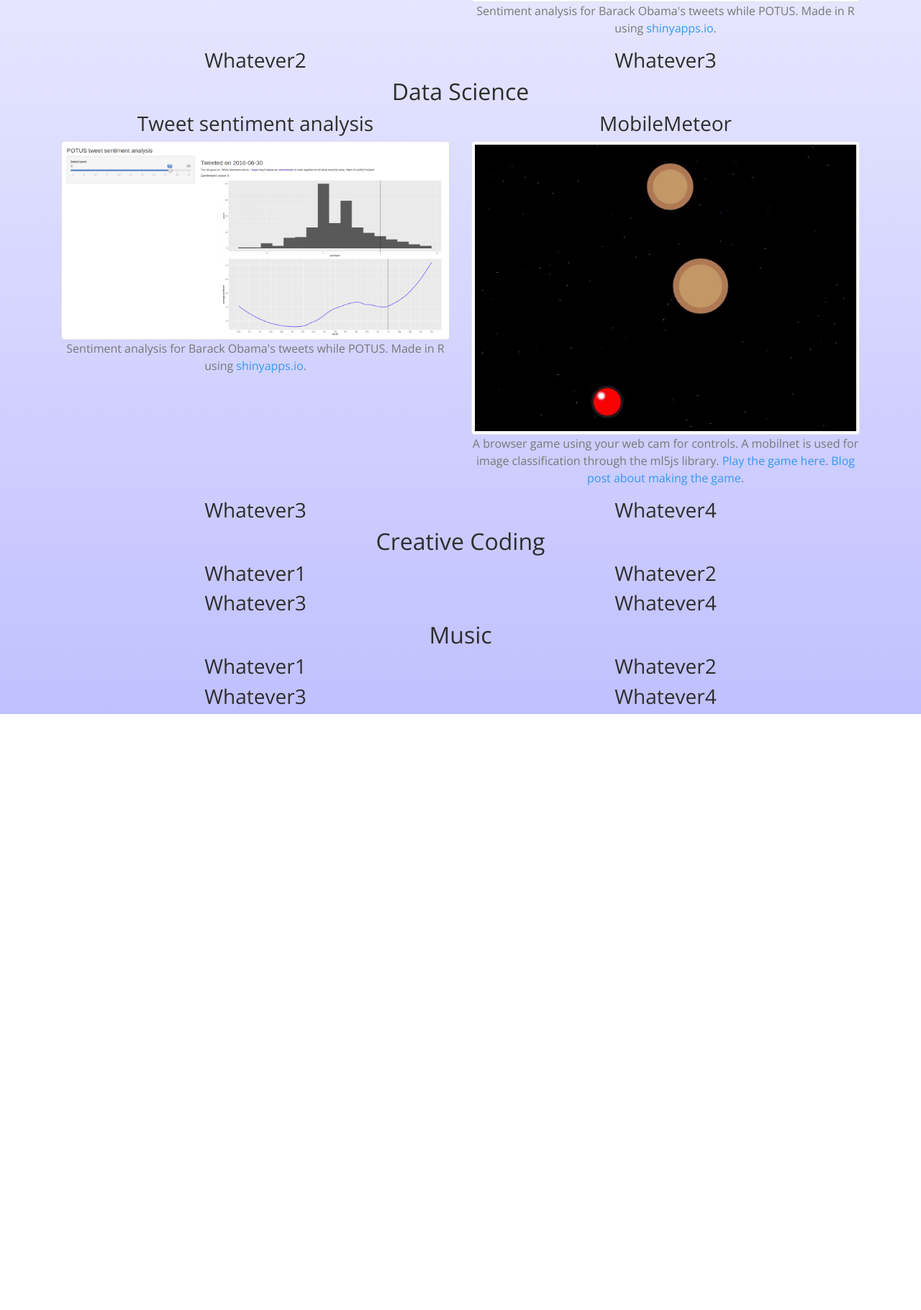
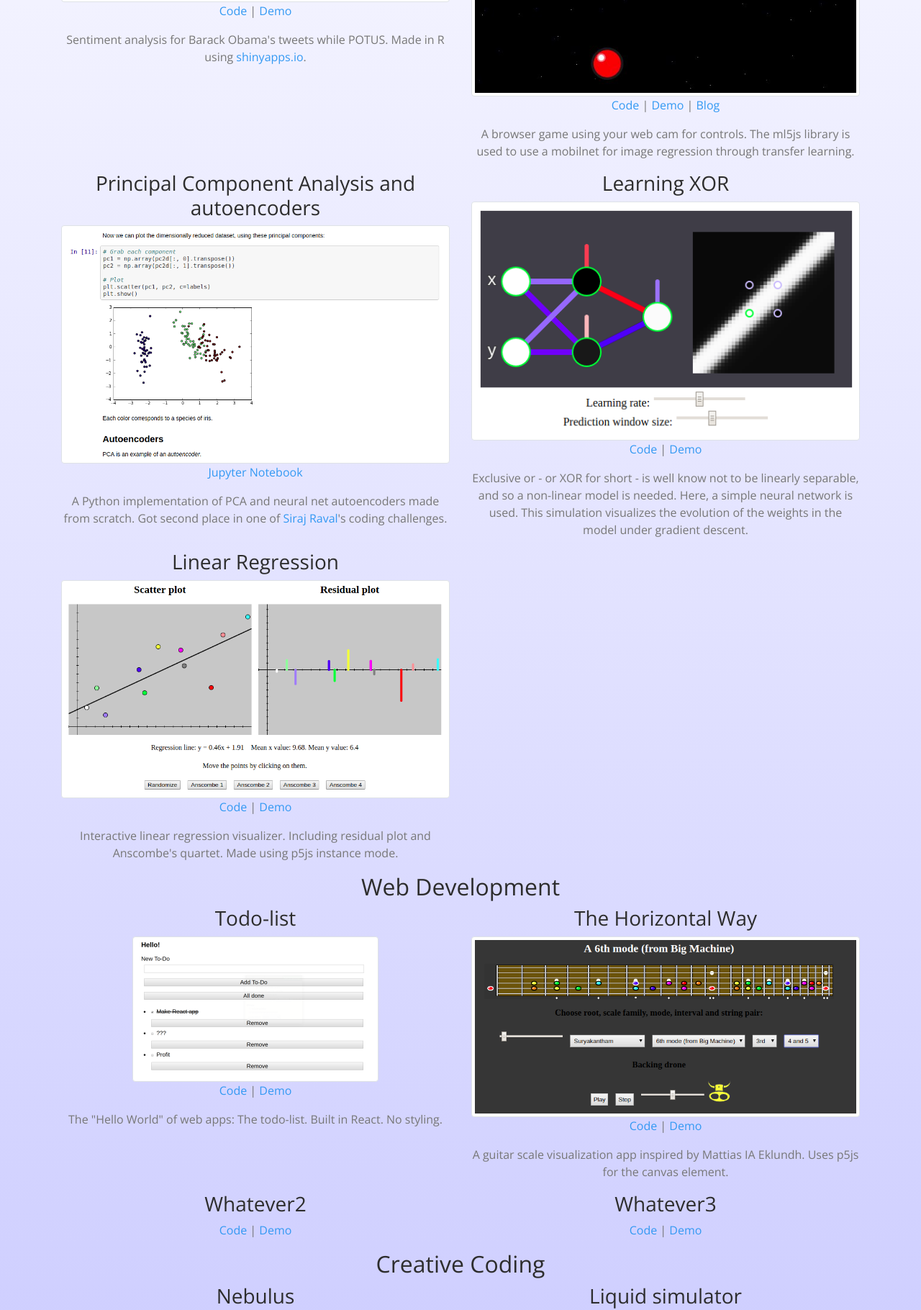
Before and after one commit to kwichmann/kwichmann.github.io, a plain HTML site: page index.html in a window 1280 px wide. Shown: the part 677-2497 px from the top of the page at 72% size. Before the commit the page ends 1669 px from the top, so only its background shows below. Drawn offline with nearby package versions, Linux system fonts and the light colour scheme.

Commit message:
More projects added. Some minor layout changes

```diff
--- a/index.html
+++ b/index.html
@@ -70,37 +70,6 @@
         </div>
 
         <div class="container text-center">
-          <h2>Web Development</h2>
-        </div>
-        <div class="container fluid">
-          <div class="row">
-
-            <div class="col-sm-6 text-center">
-              <h3>Todo-list</h3>
-              <a href="https://github.com/kwichmann/todoReact">
-                <img class="img-thumbnail" src="pics/web/todo-react.png" alt="To-do-list"></a>
-              <p>The "Hello World" of web apps: The todo-list. Built in React. No styling</p>
-            </div>
-
-            <div class="col-sm-6 text-center">
-              <h3>Tweet sentiment analysis</h3>
-              <a href="https://kwichmann.shinyapps.io/potus_tweets/">
-                <img class="img-thumbnail" src="pics/web/obama.png" alt="POTUS tweets"></a>
-              <p>Sentiment analysis for Barack Obama's tweets while POTUS. Made in R using
-                <a href="https://www.shinyapps.io">shinyapps.io</a>.</p>
-            </div>
-
-            <div class="col-sm-6 text-center">
-                <h3>Whatever2</h3>
-            </div>
-
-            <div class="col-sm-6 text-center">
-                <h3>Whatever3</h3>
-            </div>
-          </div>
-        </div>
-
-        <div class="container text-center">
             <h2>Data Science</h2>
         </div>
         <div class="container fluid">
@@ -110,31 +79,132 @@
               <h3>Tweet sentiment analysis</h3>
               <a href="https://kwichmann.shinyapps.io/potus_tweets/">
                 <img class="img-thumbnail" src="pics/web/obama.png" alt="POTUS tweets"></a>
-              <p>Sentiment analysis for Barack Obama's tweets while POTUS. Made in R using
+              <p>
+                <a href="https://github.com/kwichmann/developing_data_products/tree/master/potus_tweets">Code</a> |
+                <a href="https://kwichmann.shinyapps.io/potus_tweets/">Demo</a>
+              </p>
+              <p>
+                Sentiment analysis for Barack Obama's tweets while POTUS. Made in R using
                 <a href="https://www.shinyapps.io">shinyapps.io</a>.</p>
             </div>
 
             <div class="col-sm-6 text-center">
-                <h3>MobileMeteor</h3>
-                <a href="https://github.com/kwichmann/MobileMeteor">
-                  <img class="img-thumbnail" src="pics/web/mobile_meteor.jpg" alt=""></a>
-                <p>A browser game using your web cam for controls.
-                  A mobilnet is used for image classification through the ml5js library.
-                  <a href="https://kwichmann.github.io/MobileMeteor/">Play the game here</a>.
-                  <a href="https://medium.com/@kristian.wichmann/making-mobilemeteor-56440804fee0">
-                    Blog post about making the game</a>.
+              <h3>MobileMeteor</h3>
+              <a href="https://kwichmann.github.io/MobileMeteor/">
+                <img class="img-thumbnail" src="pics/web/mobile_meteor.jpg" alt=""></a>
+              <p>
+                <a href="https://github.com/kwichmann/MobileMeteor">Code</a> |
+                <a href="https://kwichmann.github.io/MobileMeteor/">Demo</a> |
+                <a href="https://medium.com/@kristian.wichmann/making-mobilemeteor-56440804fee0">Blog</a>
+              </p>
+              <p>
+                A browser game using your web cam for controls.
+                The ml5js library is used to use a mobilnet for image regression through transfer learning.
+              </p>
+            </div>
+
+            <div class="col-sm-6 text-center">
+              <h3>Principal Component Analysis and autoencoders</h3>
+              <a href="https://github.com/kwichmann/PCA_and_autoencoders">
+                <img class="img-thumbnail" src="pics/web/pca.png" alt="PCA"></a>
+              <p>
+                <a href="https://github.com/kwichmann/PCA_and_autoencoders">Jupyter Notebook</a>
+              </p>
+              <p>
+                A Python implementation of PCA and neural net autoencoders made from scratch.
+                Got second place in one of
+                <a href="https://www.youtube.com/channel/UCWN3xxRkmTPmbKwht9FuE5A">Siraj Raval</a>'s coding challenges.
+              </p>
+            </div>
+
+            <div class="col-sm-6 text-center">
+              <h3>Learning XOR</h3>
+              <a href="https://kwichmann.github.io/ml_sandbox/XOR_nn/">
+                <img class="img-thumbnail" src="pics/web/xor.png" alt="XOR">
+              </a>
+              <p>
+                <a href="https://github.com/kwichmann/ml_sandbox/tree/master/docs/XOR_nn">Code</a> |
+                <a href="https://kwichmann.github.io/ml_sandbox/XOR_nn/">Demo</a>
+              </p>
+              <p>
+                Exclusive or - or XOR for short - is well know not to be linearly separable, and so a
+                non-linear model is needed. Here, a simple neural network is used.
+                This simulation visualizes the evolution of the weights in the model under gradient descent.
+              </p>
+            </div>
+
+
+            <div class="col-sm-6 text-center">
+              <h3>Linear Regression</h3>
+              <a href="https://kwichmann.github.io/ml_sandbox/linear_regression_diagnostics/">
+                <img class="img-thumbnail" src="pics/web/linreg.png" alt="Linear Regression">
+              </a>
+              <p>
+                <a href="https://github.com/kwichmann/ml_sandbox/tree/master/docs/linear_regression_diagnostics">Code</a> |
+                <a href="https://kwichmann.github.io/ml_sandbox/linear_regression_diagnostics/">Demo</a>
+              </p>
+              <p>
+                Interactive linear regression visualizer. Including residual plot and Anscombe's quartet.
+                Made using p5js instance mode.
+              </p>
+            </div>
+
+          </div>
+        </div>
+
+        <div class="container text-center">
+          <h2>Web Development</h2>
+        </div>
+        <div class="container fluid">
+          <div class="row">
+
+            <div class="col-sm-6 text-center">
+              <h3>Todo-list</h3>
+              <a href="https://kwichmann.github.io/todoReact/">
+                <img class="img-thumbnail" src="pics/web/todo-react.png" alt="To-do-list"></a>
+              <p>
+                <a href="https://github.com/kwichmann/todoReact">Code</a> |
+                <a href="https://kwichmann.github.io/todoReact/">Demo</a>
+              </p>
+              <p>
+                The "Hello World" of web apps: The todo-list. Built in React. No styling.
+              </p>
+            </div>
+
+            <div class="col-sm-6 text-center">
+              <h3>The Horizontal Way</h3>
+              <a href="https://kwichmann.github.io/horizontalway/">
+                <img class="img-thumbnail" src="pics/web/horizontal.png" alt="Horizontal Way"></a>
+              <p>
+                <a href="https://github.com/kwichmann/horizontalway">Code</a> |
+                <a href="https://kwichmann.github.io/horizontalway/">Demo</a>
+              </p>
+              <p>
+                A guitar scale visualization app inspired by Mattias IA Eklundh.
+                Uses p5js for the canvas element.
+              </p>
+            </div>
+
+            <div class="col-sm-6 text-center">
+                <h3>Whatever2</h3>
+                <p>
+                  <a href="">Code</a> |
+                  <a href="">Demo</a>
                 </p>
+
             </div>
 
             <div class="col-sm-6 text-center">
                 <h3>Whatever3</h3>
-            </div>
+                <p>
+                  <a href="">Code</a> |
+                  <a href="">Demo</a>
+                </p>
 
-            <div class="col-sm-6 text-center">
-                <h3>Whatever4</h3>
             </div>
           </div>
         </div>
+
 
         <div class="container text-center">
             <h2>Creative Coding</h2>
@@ -142,11 +212,33 @@
         <div class="container fluid">
           <div class="row">
             <div class="col-sm-6 text-center">
-              <h3>Whatever1</h3>
+              <h3>Nebulus</h3>
+              <a href="https://kwichmann.github.io/Nebulus/">
+                <img class="img-thumbnail" src="pics/web/nebulus.png" alt="Nebulus">
+              </a>
+              <p>
+                <a href="https://github.com/kwichmann/Nebulus">Code</a> |
+                <a href="https://kwichmann.github.io/Nebulus/">Demo</a>
+              </p>
+              <p>
+                Inspired by the
+                  <a href="https://www.c64-wiki.com/wiki/Nebulus">classic Commodore 64 game</a>.
+                A rendering of a rotating tower. Use arrow keys to navigate. Made using p5js.
+              </p>
             </div>
 
             <div class="col-sm-6 text-center">
-                <h3>Whatever2</h3>
+                <h3>Liquid simulator</h3>
+                <a href="">
+                  <img src="pics/web/liquid.png" alt="Liquid">
+                </a>
+                <p>
+                  <a href="https://editor.p5js.org/kwichmann/sketches/S1mqeS-oX">p5 editor</a>
+                </p>
+                <p>
+                  Interactive liquid behavior simulation for ensemble of droplets.
+                  Made with the online p5 editor - press play to start.
+                </p>
             </div>
 
             <div class="col-sm-6 text-center">
```
Also changed, not shown: pics/web/ar1.png (added), pics/web/asteroids.png (added), pics/web/feigenbaum.png (added), pics/web/haiku.png (added), pics/web/horizontal.png (added), pics/web/kNN.png (added), pics/web/linreg.png (added), pics/web/liquid.png (added), pics/web/lix.png (added), pics/web/nebulus.png (added), pics/web/pca.png (added), pics/web/perceptron.png (added), pics/web/sandpile.png (added), pics/web/xor.png (added).
